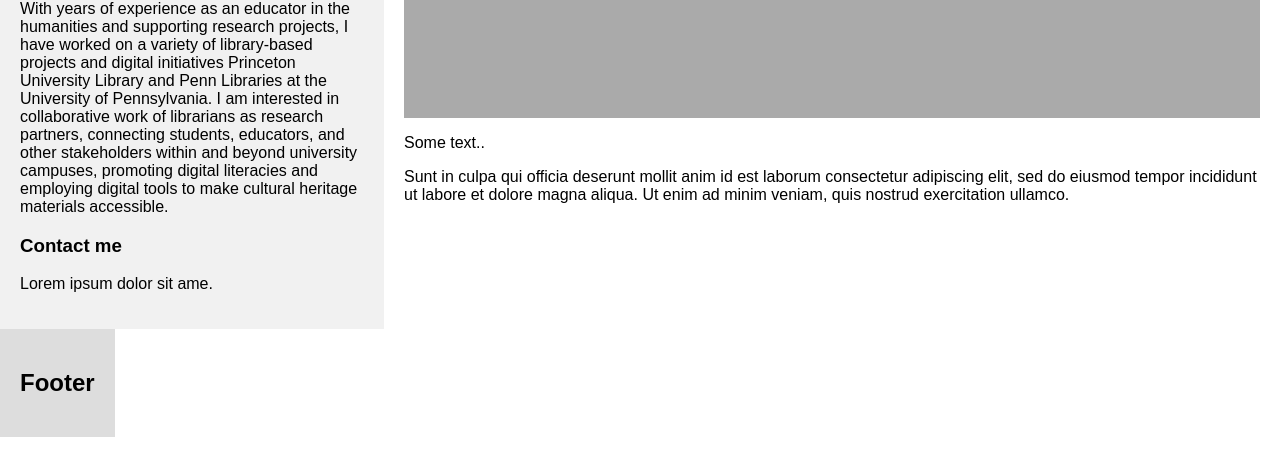
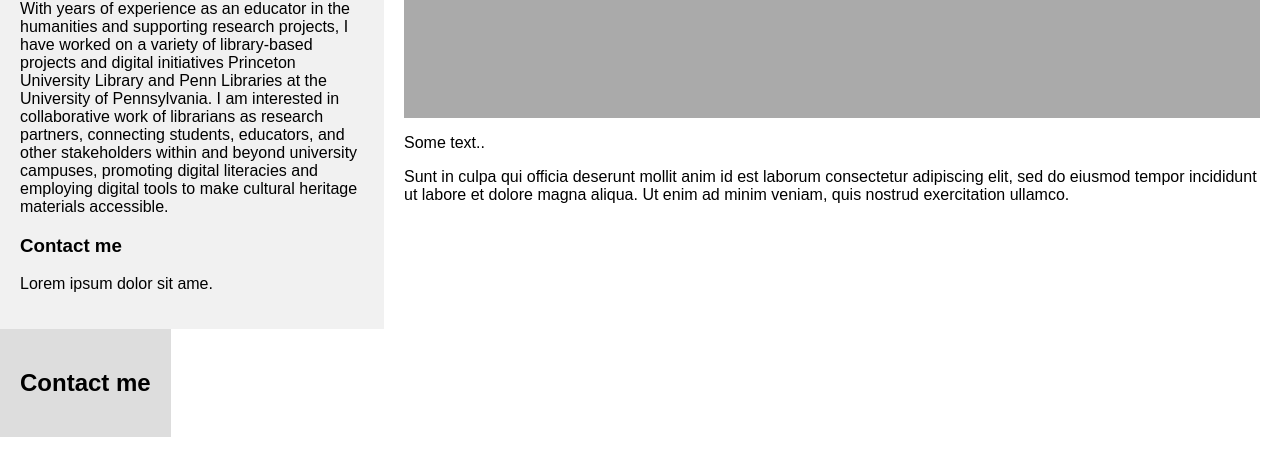
Before and after one commit to evndttr/evndttr.github.io, a plain HTML site: page index.html in a window 1280 px wide. Shown: the part 286-762 px from the top of the page. Drawn offline with Linux system fonts and the light colour scheme.

Commit message:
Update index.html

```diff
--- a/index.html
+++ b/index.html
@@ -139,7 +139,7 @@ body {
 </div>
 
 <div class="footer">
-  <h2>Footer</h2>
+  <h2>Contact me</h2>
 </div>
 
 </body>
```
